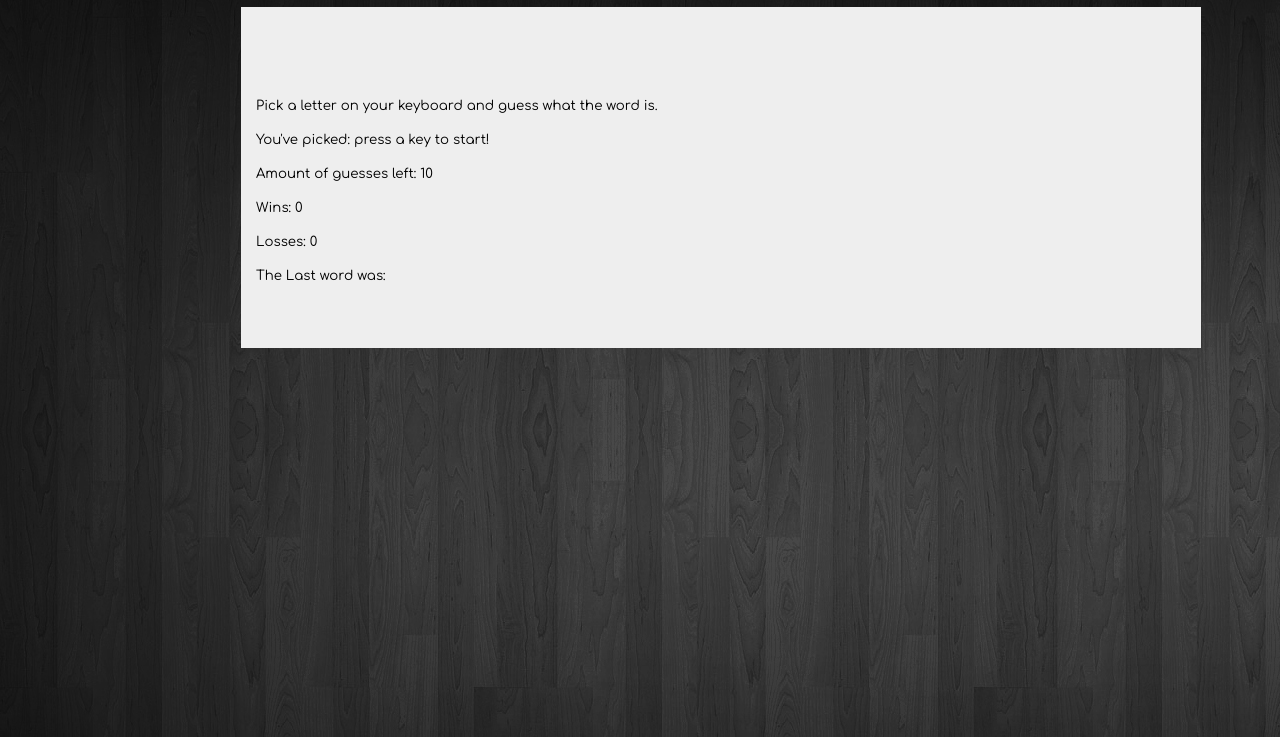
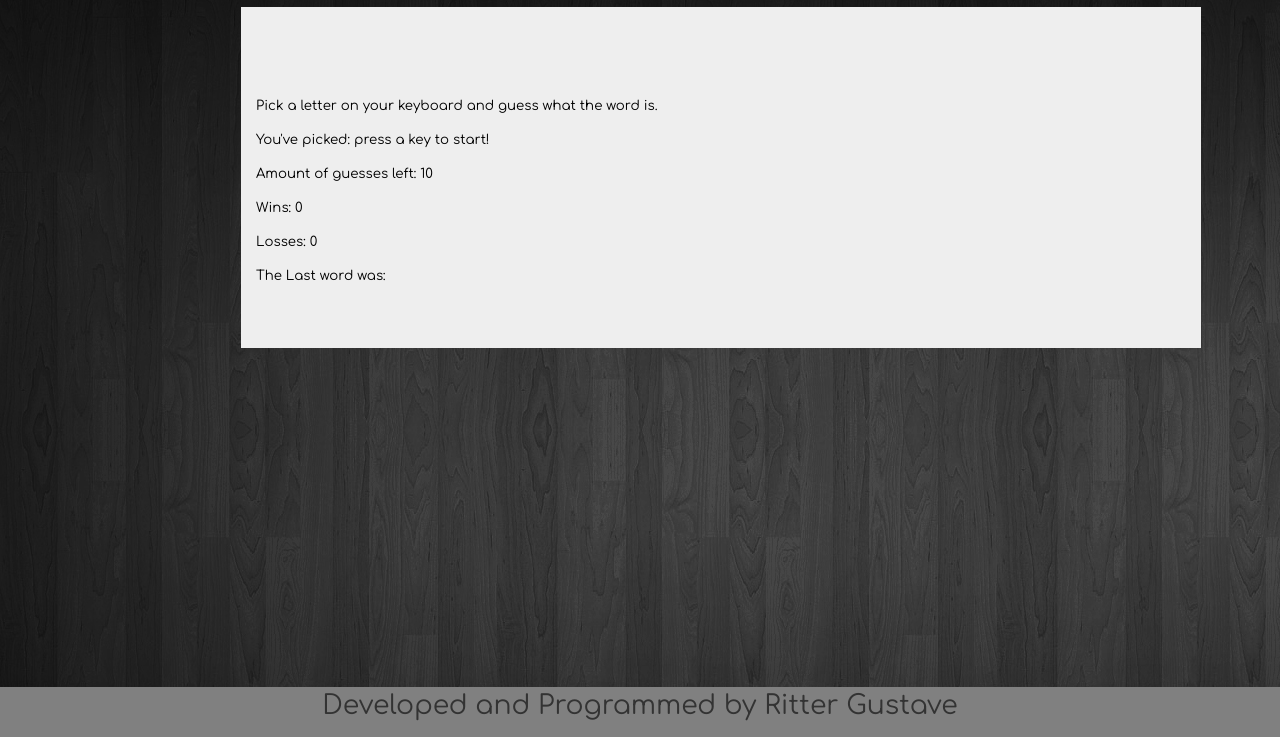
Before and after one commit to rGustave07/Hangman-Game, a plain HTML site: page index.html in a window 1280 px wide. Shown: the part 63-800 px from the top of the page. Drawn offline with nearby package versions, Linux system fonts and the light colour scheme.

Commit message:
Version (V1.6): Added Footer with Signature

```diff
--- a/assets/style.css
+++ b/assets/style.css
@@ -35,3 +35,14 @@ body {
   font-family: 'Comfortaa', cursive;
   color: black;
 }
+
+footer{
+  position: fixed;
+  height: 50px;
+  background-color: grey;
+  width: 100%;
+  bottom: 0;
+  text-align: center;
+  font-family: 'Comfortaa', cursive;
+  font-size: 20pt;
+}
--- a/index.html
+++ b/index.html
@@ -35,78 +35,12 @@
 		</div>
 	</div>
 
-
-<!--<script type="text/javascript" src="assets/logic.js">
-/*var wordInventory = ["yes", "no", "maybe", "sword", "wide", "genius", "celestial"];
-var guess = [];
-var answer = wordInventory[Math.floor(Math.random()*7)];
-var guessesLeft = 10;
-var losses = 0;
-var wins = 0;
-var guessHistory = [];
-//Used to display underscores
-for (var i=0; i <= (answer.length -1); i++ ){
-	guess.push("_");
-}
-
-	document.addEventListener("keyup", function(event) {
-		var guessedLetter = event.key;
-		var updatedGuess = [];
-
-			//checks to see if input is in the answer or previously guessed
-			//if input is not in the answer AND it's not previously guessed subtract guess
-		if ( answer.indexOf(event.key) < 0 && guessHistory.indexOf(event.key) < 0){
-			guessesLeft--;
-		}
-		    // Puts the input into the array guessHistory
-		guessHistory.push(event.key);
-		document.getElementById("guessholder").innerHTML = guessHistory;
-
-		// if the guessed letter is in the answer execute the following
-		if (answer.indexOf(guessedLetter) >= 0) {
-			//Loop and update variables if letter is correct
-			for( var i=0; i <= (answer.length-1); i++){
-				if ( guessedLetter === answer[i]){
-					updatedGuess.push(answer[i]);
-				} else {
-					updatedGuess.push(guess[i]);
-				}
-			}
-			guess = updatedGuess;
-		}
-
-		//a loss occurs	add 1 to losses and reset the game
-		if (guessesLeft == 0){
-			document.getElementById("losses").innerHTML = ++losses;
-			answer = "";
-			guessHistory = [];
-			guess ="";
-			answer = wordInventory[Math.floor(Math.random()*7)];
-			guessesLeft = 10;
-			for ( i=0; i <= (answer.length -1); i++){
-				guess.push("_");
-			}
-
-		}   //A win occurs add 1 to wins and reset the game
-
-		if (guess.join("") === answer){
-			console.log("Condition Successful");
-			document.getElementById("win").innerHTML = ++wins;
-			answer = "";
-			guessHistory = [];
-			guess = [];
-			answer = wordInventory[Math.floor(Math.random()*7)];
-			guessesLeft = 10;
-			for ( i=0; i <= (answer.length -1); i++){
-				guess.push("_");
-			}
-		}
-
-		document.getElementById("word").innerHTML = guess.join(" ");
-		document.getElementById("guessesLeft").innerHTML = guessesLeft;
-	});
-	document.getElementById("word").innerHTML = guess.join(" ");
-*/
-</script> -->
+	<footer id="foot">
+		<div class="row">
+			<div class="col-md-12">
+				<span id="footNote">Developed and Programmed by Ritter Gustave</span>
+			</div>
+		</div>
+	</footer>
 </body>
 </html>
```
